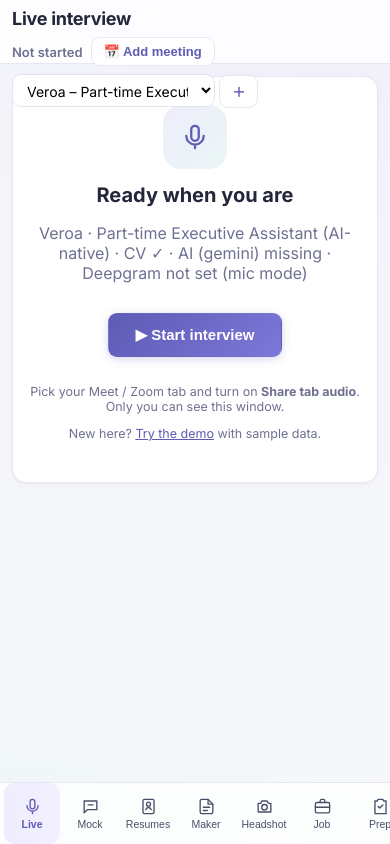
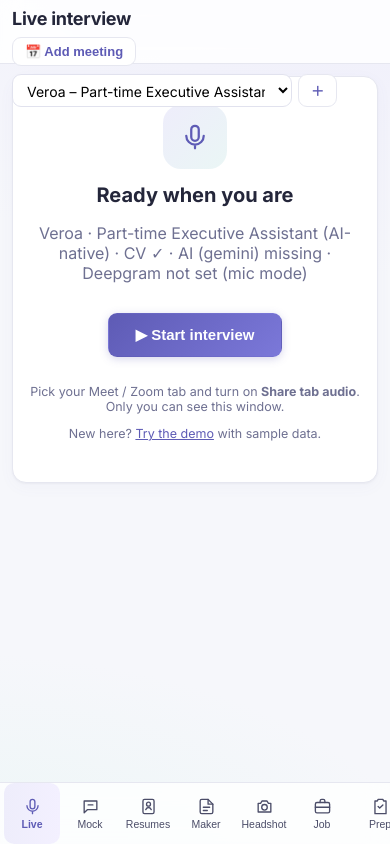
Before and after one commit to naekitakadoportfolio/naekitakadoportfolio.github.io, a plain HTML site: page interview-buddy/index.html in a window 390 px wide. Drawn offline with nearby package versions, Linux system fonts and the light colour scheme.

Commit message:
Interview Buddy: tidy top bar on narrow windows
Co-Authored-By: Claude Opus 5.5 <noreply@anthropic.com>
Claude-Session: https://claude.ai/code/session_01Jtb5nFjXwX8G7gGcvM26Nu

```diff
--- a/interview-buddy/index.html
+++ b/interview-buddy/index.html
@@ -99,7 +99,7 @@ body{background:radial-gradient(1200px 600px at 100% -10%,#EEEDFB 0%,transparent
 .nb{flex-direction:row;justify-content:flex-start;width:100%;gap:11px;padding:8px 12px;font-size:13.5px;font-weight:500;color:#4B4D68;border-radius:10px}
 .nb svg{width:19px;height:19px;flex:none;stroke-width:1.7}.nb:hover{background:#F1F2F8}.nb.on{background:linear-gradient(90deg,#EEEDFB,#F3F0FF);color:var(--cocoa);font-weight:600;box-shadow:inset 3px 0 0 var(--cocoa)}
 .avatar{align-self:flex-start;margin-left:8px;background:linear-gradient(135deg,#E8F1EA,#EEEDFB);color:var(--cocoa)}
-#top{height:64px;background:#ffffffd9;backdrop-filter:blur(10px)}#crumb{font-size:18px;font-weight:700;letter-spacing:-.015em}
+#top{height:64px;background:#ffffffd9;backdrop-filter:blur(10px)}#crumb,#meetChip,#stat{white-space:nowrap}#topActions{display:flex;gap:6px;align-items:center}#topActions select{max-width:280px}@media(max-width:1000px){#stat{display:none}}#crumb{font-size:18px;font-weight:700;letter-spacing:-.015em}
 .card{border-radius:14px;border-color:var(--line);box-shadow:0 1px 2px #24263a0a,0 4px 16px #5e5bb50a}
 h2{font-size:14.5px;font-weight:650;letter-spacing:-.005em;color:var(--ink)}
 button{border-radius:9px;font-weight:600;transition:background .15s,box-shadow .15s,transform .05s}button:active{transform:translateY(1px)}
```
